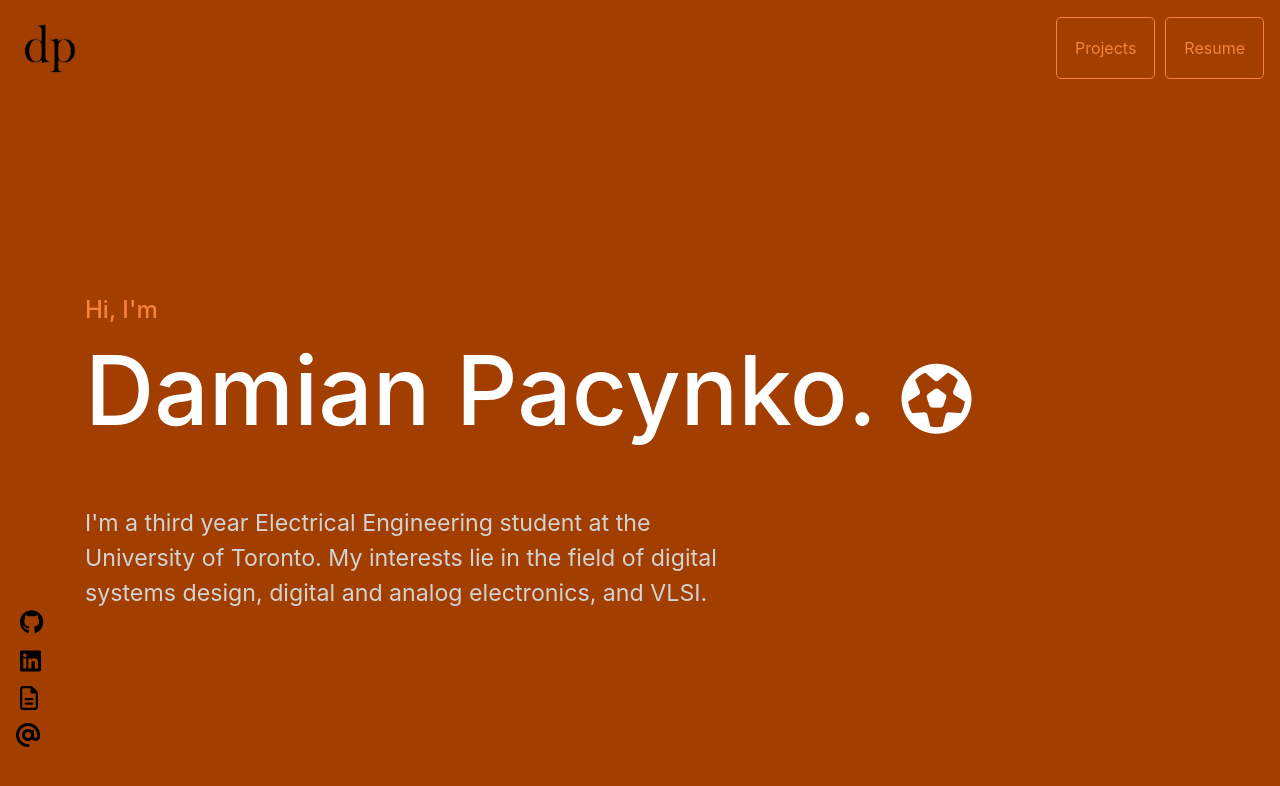
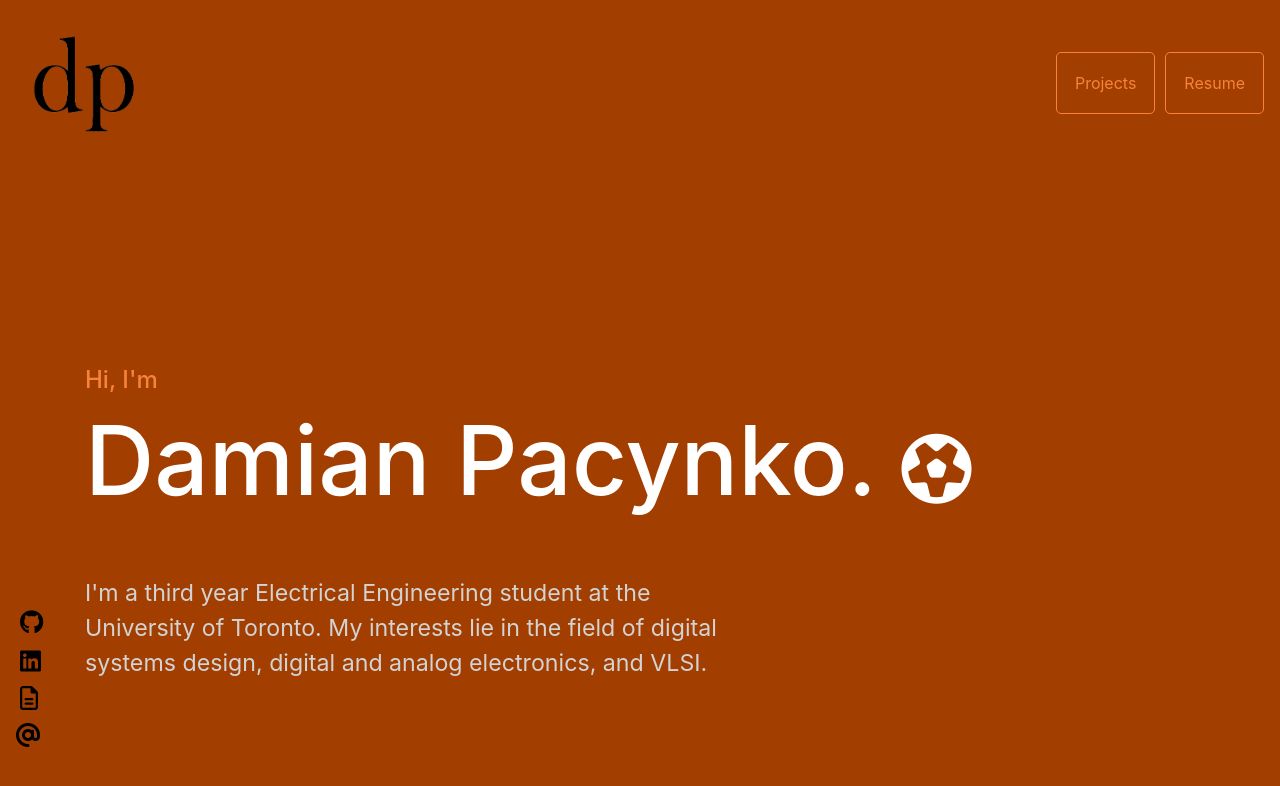
Before and after one commit to damian-pacynko/damian-pacynko.github.io, a plain HTML site: page index.html in a window 1280 px wide. Drawn offline with nearby package versions, Linux system fonts and the light colour scheme.

Commit message:
Update index.html

```diff
--- a/index.html
+++ b/index.html
@@ -11,7 +11,7 @@
     <script src="https://kit.fontawesome.com/036b1cd177.js" crossorigin="anonymous"></script>
 <nav class="navbar navbar-expand-md">
 	<a class="navbar-brand" href="#">
-        <img src="./assets/img/dp.png" width="70" height="70" alt="">
+        <img src="./assets/img/dp.png" width="140" height="140" alt="">
     </a>
 	<button class="navbar-toggler navbar-dark" type="button" data-toggle="collapse" data-target="#main-navigation">
 		<span class="navbar-toggler-icon"></span>
```
